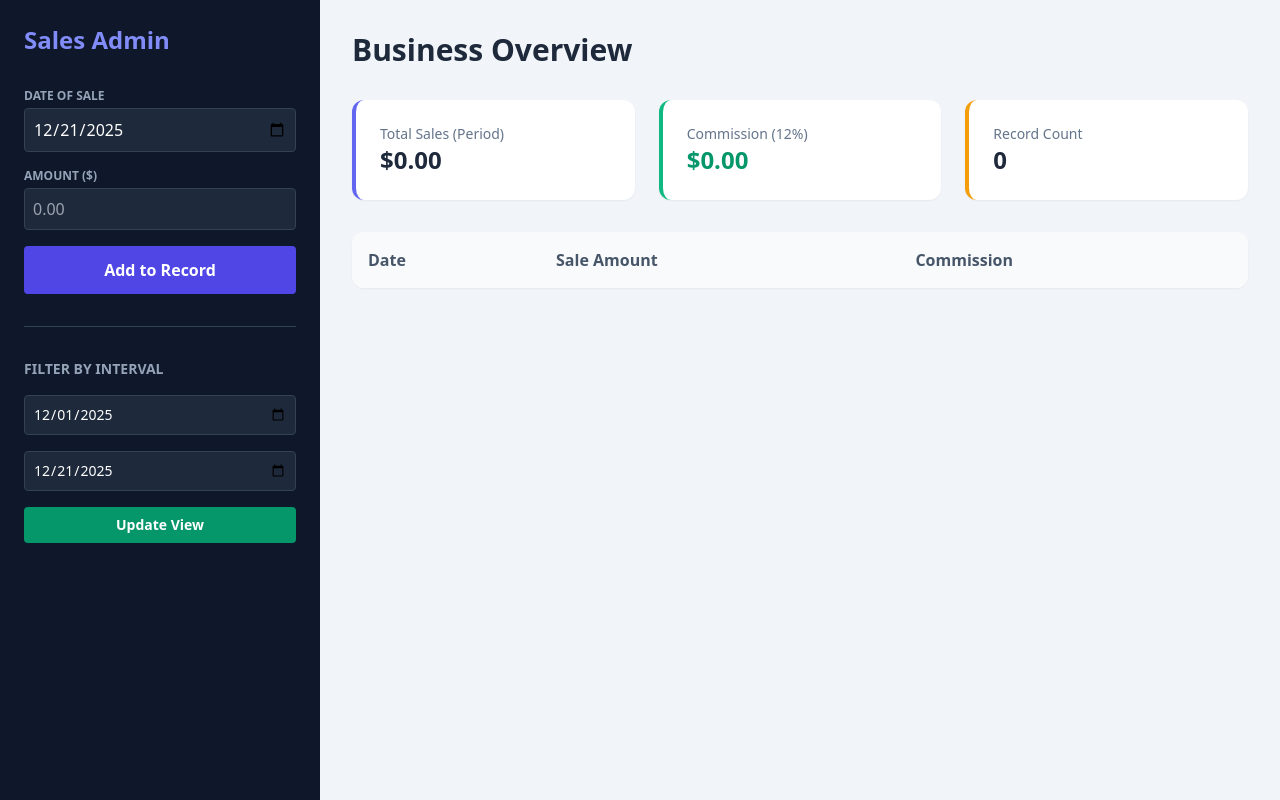
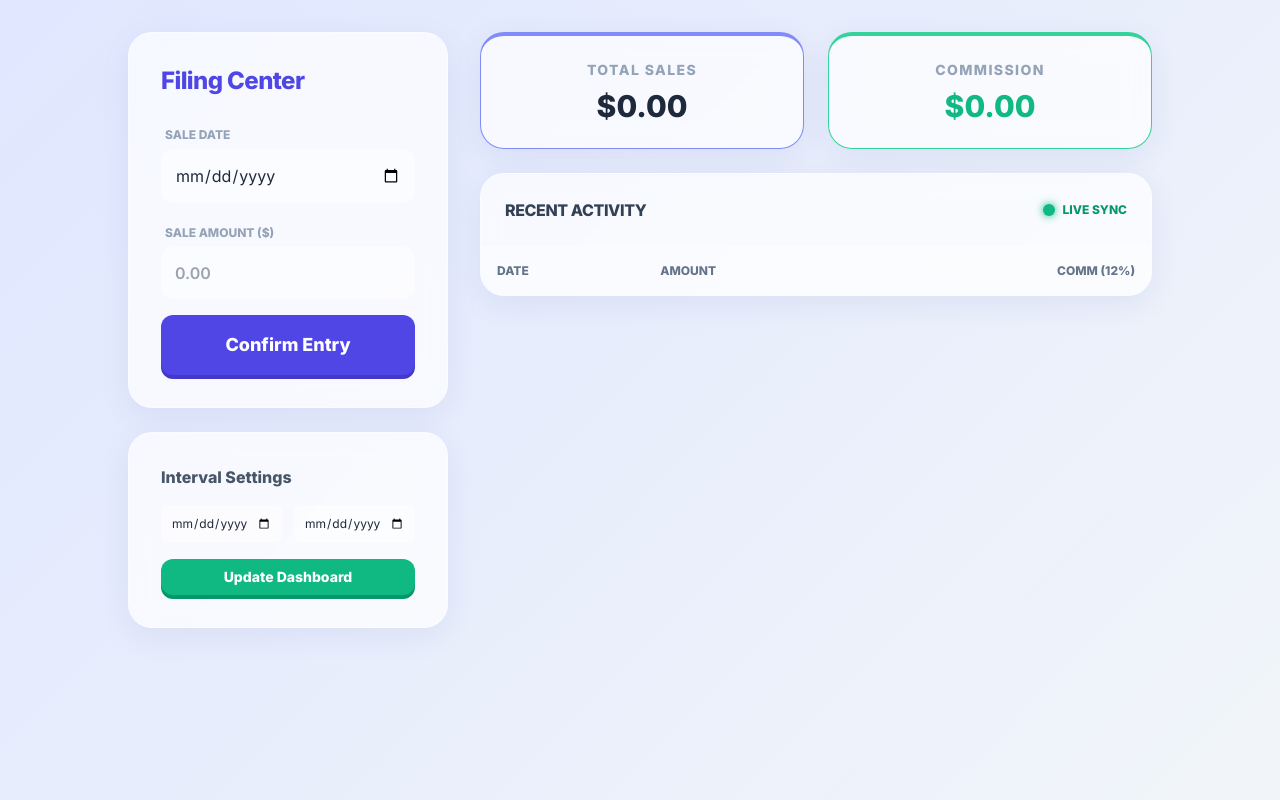
Before and after one commit to mwengamulinge/sales, a plain HTML site: page index.html in a window 1280 px wide. Drawn offline with nearby package versions, Linux system fonts and the light colour scheme.

Commit message:
Update index.html

```diff
--- a/index.html
+++ b/index.html
@@ -3,128 +3,210 @@
 <head>
     <meta charset="UTF-8">
     <meta name="viewport" content="width=device-width, initial-scale=1.0">
-    <title>Admin Sales Dashboard</title>
+    <title>Sales Dashboard</title>
     <script src="https://cdn.tailwindcss.com"></script>
+    <script src="https://cdn.jsdelivr.net/npm/@supabase/supabase-js@2"></script>
+    <link href="https://fonts.googleapis.com/css2?family=Inter:wght@400;600;800&display=swap" rel="stylesheet">
     <style>
-        body { background-color: #f1f5f9; }
-        .stats-card { transition: transform 0.2s; }
-        .stats-card:hover { transform: translateY(-5px); }
+        body {
+            background: linear-gradient(135deg, #e0e7ff 0%, #f1f5f9 100%);
+            font-family: 'Inter', sans-serif;
+            min-height: 100vh;
+            color: #1e293b;
+        }
+
+        /* Glassmorphism Card */
+        .glass-card {
+            background: rgba(255, 255, 255, 0.7);
+            backdrop-filter: blur(12px);
+            -webkit-backdrop-filter: blur(12px);
+            border: 1px solid rgba(255, 255, 255, 0.4);
+            border-radius: 24px;
+            box-shadow: 0 8px 32px 0 rgba(31, 38, 135, 0.07);
+        }
+
+        /* 3D Button Style */
+        .btn-3d {
+            transition: all 0.2s ease;
+            box-shadow: 0 4px 0 #4338ca; /* Darker bottom edge */
+            position: relative;
+            top: 0;
+        }
+
+        .btn-3d:active {
+            top: 3px;
+            box-shadow: 0 1px 0 #4338ca;
+        }
+
+        .btn-emerald-3d {
+            box-shadow: 0 4px 0 #059669;
+        }
+
+        .btn-emerald-3d:active {
+            box-shadow: 0 1px 0 #059669;
+        }
+
+        /* Form Inputs */
+        input {
+            background: rgba(255, 255, 255, 0.5);
+            border: 2px solid transparent;
+            transition: all 0.3s ease;
+        }
+
+        input:focus {
+            border-color: #6366f1;
+            background: white;
+            outline: none;
+            box-shadow: 0 0 15px rgba(99, 102, 241, 0.2);
+        }
+
+        /* Glowing Radio/Check marks style */
+        .status-dot {
+            width: 12px;
+            height: 12px;
+            border-radius: 50%;
+            background: #10b981;
+            box-shadow: 0 0 8px #10b981;
+        }
     </style>
 </head>
-<body class="flex flex-col md:flex-row min-h-screen">
+<body class="p-4 md:p-8">
 
-    <aside class="w-full md:w-80 bg-slate-900 text-white p-6">
-        <h1 class="text-2xl font-bold mb-8 text-indigo-400">Sales Admin</h1>
+<div class="max-w-5xl mx-auto grid grid-cols-1 lg:grid-cols-12 gap-8">
+
+    <div class="lg:col-span-4 space-y-6">
+        <div class="glass-card p-8">
+            <h1 class="text-2xl font-extrabold mb-6 tracking-tight text-indigo-600">Filing Center</h1>
 
             <div class="space-y-4">
                 <div>
-                <label class="block text-xs font-semibold uppercase text-slate-400">Date of Sale</label>
-                <input type="date" id="saleDate" class="w-full mt-1 p-2 bg-slate-800 border border-slate-700 rounded text-white">
+                    <label class="text-xs font-bold uppercase text-slate-400 ml-1">Sale Date</label>
+                    <input type="date" id="saleDate" class="w-full mt-1 p-3 rounded-xl">
                 </div>
                 <div>
-                <label class="block text-xs font-semibold uppercase text-slate-400">Amount ($)</label>
-                <input type="number" id="saleAmount" placeholder="0.00" class="w-full mt-1 p-2 bg-slate-800 border border-slate-700 rounded text-white">
+                    <label class="text-xs font-bold uppercase text-slate-400 ml-1">Sale Amount ($)</label>
+                    <input type="number" id="saleAmount" placeholder="0.00" class="w-full mt-1 p-3 rounded-xl font-semibold">
                 </div>
-            <button onclick="addSale()" class="w-full bg-indigo-600 hover:bg-indigo-500 p-3 rounded font-bold transition">Add to Record</button>
-        </div>
-
-        <hr class="my-8 border-slate-700">
-
-        <div class="space-y-4">
-            <h3 class="text-sm font-bold text-slate-400">FILTER BY INTERVAL</h3>
-            <input type="date" id="startRange" class="w-full p-2 bg-slate-800 border border-slate-700 rounded text-sm">
-            <input type="date" id="endRange" class="w-full p-2 bg-slate-800 border border-slate-700 rounded text-sm">
-            <button onclick="renderDashboard()" class="w-full bg-emerald-600 hover:bg-emerald-500 p-2 rounded text-sm font-bold">Update View</button>
-        </div>
-    </aside>
-
-    <main class="flex-1 p-8">
-        <header class="flex justify-between items-center mb-8">
-            <h2 class="text-3xl font-bold text-slate-800">Business Overview</h2>
-            <div id="dateDisplay" class="text-slate-500 font-medium"></div>
-        </header>
-
-        <div class="grid grid-cols-1 md:grid-cols-3 gap-6 mb-8">
-            <div class="stats-card bg-white p-6 rounded-xl shadow-sm border-l-4 border-indigo-500">
-                <p class="text-slate-500 text-sm">Total Sales (Period)</p>
-                <h3 id="totalSales" class="text-2xl font-bold text-slate-800">$0.00</h3>
-            </div>
-            <div class="stats-card bg-white p-6 rounded-xl shadow-sm border-l-4 border-emerald-500">
-                <p class="text-slate-500 text-sm">Commission (12%)</p>
-                <h3 id="totalComm" class="text-2xl font-bold text-emerald-600">$0.00</h3>
-            </div>
-            <div class="stats-card bg-white p-6 rounded-xl shadow-sm border-l-4 border-amber-500">
-                <p class="text-slate-500 text-sm">Record Count</p>
-                <h3 id="recordCount" class="text-2xl font-bold text-slate-800">0</h3>
+                <button onclick="addSale()" id="saveBtn" class="w-full btn-3d bg-indigo-600 text-white p-4 rounded-xl font-bold text-lg mt-4">
+                    Confirm Entry
+                </button>
             </div>
         </div>
 
-        <div class="bg-white rounded-xl shadow-sm overflow-hidden">
+        <div class="glass-card p-8">
+            <h2 class="font-bold text-slate-600 mb-4">Interval Settings</h2>
+            <div class="grid grid-cols-2 gap-3">
+                <input type="date" id="startRange" class="p-2 text-xs rounded-lg">
+                <input type="date" id="endRange" class="p-2 text-xs rounded-lg">
+            </div>
+            <button onclick="fetchData()" class="w-full btn-3d btn-emerald-3d bg-emerald-500 text-white p-2 rounded-xl font-bold text-sm mt-4">
+                Update Dashboard
+            </button>
+        </div>
+    </div>
+
+    <div class="lg:col-span-8 space-y-6">
+        <div class="grid grid-cols-2 gap-6">
+            <div class="glass-card p-6 text-center border-t-4 border-indigo-400">
+                <p class="text-sm font-bold text-slate-400 uppercase tracking-widest">Total Sales</p>
+                <h3 id="totalSales" class="text-3xl font-black text-slate-800 mt-2">$0.00</h3>
+            </div>
+            <div class="glass-card p-6 text-center border-t-4 border-emerald-400">
+                <p class="text-sm font-bold text-slate-400 uppercase tracking-widest">Commission</p>
+                <h3 id="totalComm" class="text-3xl font-black text-emerald-500 mt-2">$0.00</h3>
+            </div>
+        </div>
+
+        <div class="glass-card overflow-hidden">
+            <div class="p-6 border-b border-white/40 flex justify-between items-center">
+                <h3 class="font-black text-slate-700 uppercase tracking-tight">Recent Activity</h3>
+                <div class="flex items-center gap-2">
+                    <div class="status-dot"></div>
+                    <span class="text-xs font-bold text-emerald-600">LIVE SYNC</span>
+                </div>
+            </div>
+            <div class="overflow-x-auto">
                 <table class="w-full text-left">
-                <thead class="bg-slate-50 border-bottom border-slate-100">
+                    <thead class="bg-white/30 text-slate-500 text-xs font-black uppercase">
                         <tr>
-                        <th class="p-4 font-semibold text-slate-600">Date</th>
-                        <th class="p-4 font-semibold text-slate-600">Sale Amount</th>
-                        <th class="p-4 font-semibold text-slate-600">Commission</th>
+                            <th class="p-4">Date</th>
+                            <th class="p-4">Amount</th>
+                            <th class="p-4 text-right">Comm (12%)</th>
                         </tr>
                     </thead>
-                <tbody id="tableBody" class="divide-y divide-slate-100">
+                    <tbody id="tableBody" class="divide-y divide-white/20">
                         </tbody>
                 </table>
             </div>
-    </main>
+        </div>
+    </div>
+</div>
 
 <script>
-        // Init Data
-        let sales = JSON.parse(localStorage.getItem('admin_sales')) || [];
+    // CONFIG: INSERT YOUR KEYS HERE
+    const SB_URL = "https://yakeklqcujwcmibzxbwt.supabase.co";
+    const SB_KEY = "sb_secret_NNF5fnk9uYXTFlcJxQgFdA_Nhnpa0DD";
+    const supabase = window.supabase.createClient(SB_URL, SB_KEY);
 
-        // Auto-set Dates
+    // Initial Setup
     const today = new Date().toISOString().split('T')[0];
     document.getElementById('saleDate').value = today;
-        document.getElementById('startRange').value = today.substring(0, 8) + '01'; // First of month
+    document.getElementById('startRange').value = today.substring(0, 8) + '01';
     document.getElementById('endRange').value = today;
 
-        function addSale() {
+    async function addSale() {
+        const btn = document.getElementById('saveBtn');
         const date = document.getElementById('saleDate').value;
         const amount = parseFloat(document.getElementById('saleAmount').value);
+        if(!amount) return;
 
-            if(!amount) return alert("Enter amount");
+        btn.innerText = "Processing...";
+        const { error } = await supabase.from('sales').insert([{ sale_date: date, amount: amount }]);
 
-            sales.push({ date, amount });
-            localStorage.setItem('admin_sales', JSON.stringify(sales));
-            document.getElementById('saleAmount').value = '';
-            renderDashboard();
+        if (error) alert(error.message);
+        else document.getElementById('saleAmount').value = '';
+
+        btn.innerText = "Confirm Entry";
+        fetchData();
     }
 
-        function renderDashboard() {
+    async function fetchData() {
         const start = document.getElementById('startRange').value;
         const end = document.getElementById('endRange').value;
-            const tableBody = document.getElementById('tableBody');
 
-            const filtered = sales.filter(s => s.date >= start && s.date <= end)
-                                  .sort((a,b) => new Date(b.date) - new Date(a.date));
+        const { data, error } = await supabase
+            .from('sales')
+            .select('*')
+            .gte('sale_date', start)
+            .lte('sale_date', end)
+            .order('sale_date', { ascending: false });
 
-            let totalS = 0;
-            tableBody.innerHTML = '';
+        if (error) return;
 
-            filtered.forEach(s => {
-                totalS += s.amount;
-                const comm = s.amount * 0.12;
-                tableBody.innerHTML += `
-                    <tr>
-                        <td class="p-4 text-slate-600">${s.date}</td>
-                        <td class="p-4 font-medium text-slate-800">$${s.amount.toFixed(2)}</td>
-                        <td class="p-4 text-emerald-600 font-bold">$${comm.toFixed(2)}</td>
+        let total = 0;
+        const body = document.getElementById('tableBody');
+        body.innerHTML = data.map(s => {
+            total += s.amount;
+            return `
+                <tr class="hover:bg-white/20 transition">
+                    <td class="p-4 text-sm font-semibold text-slate-500">${s.sale_date}</td>
+                    <td class="p-4 text-lg font-bold text-slate-800">$${s.amount.toFixed(2)}</td>
+                    <td class="p-4 text-right text-emerald-600 font-black">$${(s.amount * 0.12).toFixed(2)}</td>
                 </tr>
             `;
-            });
+        }).join('');
 
-            document.getElementById('totalSales').innerText = `$${totalS.toFixed(2)}`;
-            document.getElementById('totalComm').innerText = `$${(totalS * 0.12).toFixed(2)}`;
-            document.getElementById('recordCount').innerText = filtered.length;
+        document.getElementById('totalSales').innerText = `$${total.toFixed(2)}`;
+        document.getElementById('totalComm').innerText = `$${(total * 0.12).toFixed(2)}`;
     }
 
-        renderDashboard();
+    // Live Subscription
+    supabase.channel('sales-sync')
+        .on('postgres_changes', { event: '*', schema: 'public', table: 'sales' }, fetchData)
+        .subscribe();
+
+    fetchData();
 </script>
+
 </body>
 </html>
```
Lines whose indentation alone changed are shown as unchanged.
